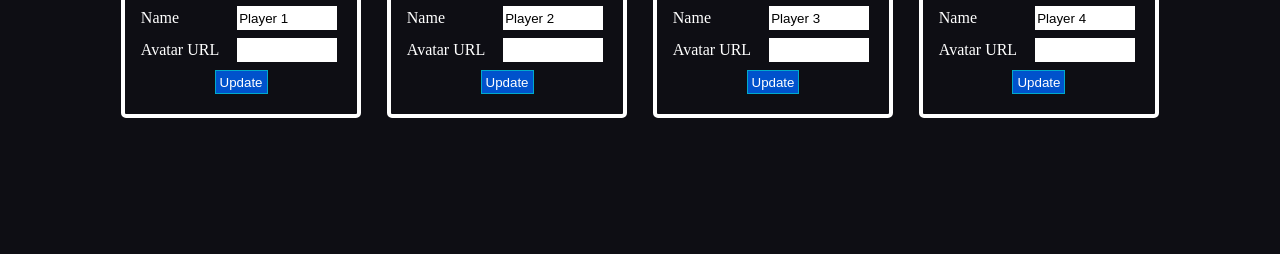
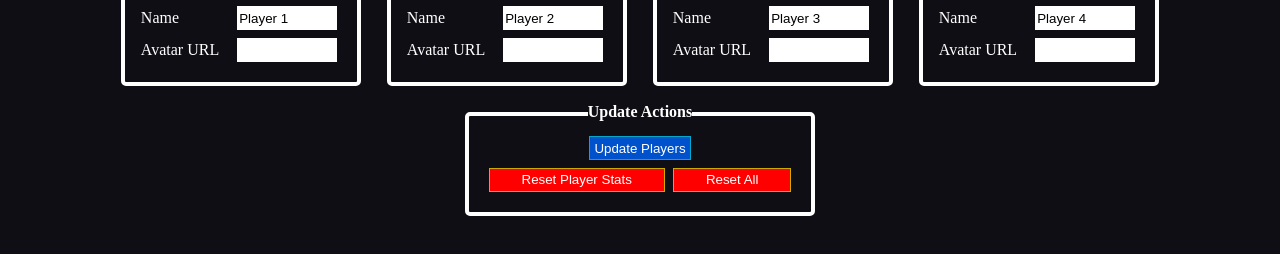
Before and after one commit to kyle-flynn/mario-party-ui, a React (Vite) app in the folder front-end/: page /admin in a window 1280 px wide. Shown: the part 380-634 px from the top of the page. Built offline with nearby package versions, Linux system fonts and the light colour scheme; no server answers; a web font is replaced by a local one.

Commit message:
Last minute finishing touches

```diff
--- a/front-end/src/screens/Admin/AdminPanel.module.less
+++ b/front-end/src/screens/Admin/AdminPanel.module.less
@@ -100,8 +100,13 @@
     button:hover {
       cursor: pointer;
     }
-    button[type=submit] {
+    button[type="submit"] {
       display: block;
+    }
+    button.reset {
+      background-color: red;
+      border: 1px solid #ccaa00;
+      padding: 0 32px;
     }
   }
 }
--- a/front-end/src/screens/Admin/AdminPanel.tsx
+++ b/front-end/src/screens/Admin/AdminPanel.tsx
@@ -1,7 +1,13 @@
 import { ChangeEvent, FC, MouseEvent } from "react";
 import { useRecoilCallback, useRecoilState } from "recoil";
 import { useSocket } from "../../providers/ApiProvier";
-import { chromaKeyAtom, currentGameAtom } from "../../stores/Recoil";
+import {
+  chromaKeyAtom,
+  currentDisplayId,
+  currentGameAtom,
+  DEFAULT_CHROMA_KEY,
+  DEFAULT_GAME,
+} from "../../stores/Recoil";
 import classes from "./AdminPanel.module.less";
 import { PlayerForm } from "./components/PlayerForm";
 
@@ -13,15 +19,43 @@ export const AdminPanel: FC = () => {
   const changeChromaKey = (e: ChangeEvent<HTMLInputElement>) => {
     setChromaKey(e.target.value);
   };
-  const handleUpdate = useRecoilCallback(({ snapshot }) => async () => {
-    const promisedGame = await snapshot.getPromise(currentGameAtom);
-    socket?.emit("update", promisedGame);
-  });
+  const handleUpdate = useRecoilCallback(
+    ({ snapshot, set }) =>
+      async (e: MouseEvent<HTMLButtonElement>) => {
+        e.preventDefault();
+        const promisedGame = await snapshot.getPromise(currentGameAtom);
+        const players = promisedGame.players.map((p) => ({
+          ...p,
+          coins: p.newCoins + p.coins,
+        }));
+        socket?.emit("update", { players });
+        set(currentGameAtom, {
+          players: players.map((p) => ({ ...p, newCoins: 0 })),
+        });
+      }
+  );
+  const handlePlayerReset = useRecoilCallback(
+    ({ set }) =>
+      async (e: MouseEvent<HTMLButtonElement>) => {
+        e.preventDefault();
+        set(currentGameAtom, DEFAULT_GAME);
+        socket?.emit("update", DEFAULT_GAME);
+      }
+  );
+  const handleResetAll = useRecoilCallback(
+    ({ set }) =>
+      async (e: MouseEvent<HTMLButtonElement>) => {
+        e.preventDefault();
+        set(currentGameAtom, DEFAULT_GAME);
+        set(currentDisplayId, 0);
+        set(chromaKeyAtom, DEFAULT_CHROMA_KEY);
+      }
+  );
 
   const sendChromaKey = (e: MouseEvent<HTMLButtonElement>) => {
     e.preventDefault();
     socket?.emit("chroma", chromaKey);
-  }
+  };
   const setToOverview = (e: MouseEvent<HTMLButtonElement>) => {
     e.preventDefault();
     socket?.emit("display", 0);
@@ -40,7 +74,12 @@ export const AdminPanel: FC = () => {
             <h1>Display Settings</h1>
             <div className={classes.formgroup}>
               <label htmlFor="chroma">Chroma Key</label>
-              <input id="chroma" type="text" value={chromaKey} onChange={changeChromaKey} />
+              <input
+                id="chroma"
+                type="text"
+                value={chromaKey}
+                onChange={changeChromaKey}
+              />
             </div>
             <button onClick={sendChromaKey}>Update</button>
           </form>
@@ -53,10 +92,24 @@ export const AdminPanel: FC = () => {
           </form>
         </div>
         <div className={classes.adminForms}>
-          <PlayerForm onUpdate={handleUpdate} playerId={1} />
-          <PlayerForm onUpdate={handleUpdate} playerId={2} />
-          <PlayerForm onUpdate={handleUpdate} playerId={3} />
-          <PlayerForm onUpdate={handleUpdate} playerId={4} />
+          <PlayerForm playerId={1} />
+          <PlayerForm playerId={2} />
+          <PlayerForm playerId={3} />
+          <PlayerForm playerId={4} />
+        </div>
+        <div className={classes.adminForms}>
+          <form>
+            <h1>Update Actions</h1>
+            <button onClick={handleUpdate}>Update Players</button>
+            <div>
+              <button onClick={handlePlayerReset} className={classes.reset}>
+                Reset Player Stats
+              </button>
+              <button onClick={handleResetAll} className={classes.reset}>
+                Reset All
+              </button>
+            </div>
+          </form>
         </div>
       </div>
     </div>
--- a/front-end/src/screens/Admin/components/PlayerForm.tsx
+++ b/front-end/src/screens/Admin/components/PlayerForm.tsx
@@ -1,24 +1,23 @@
-import { ChangeEvent, FC, MouseEvent } from 'react';
-import { useRecoilState } from 'recoil';
-import { playerSelectorFam } from '../../../stores/Recoil';
-import classes from '../AdminPanel.module.less';
+import { ChangeEvent, FC, MouseEvent } from "react";
+import { useRecoilState } from "recoil";
+import { playerSelectorFam } from "../../../stores/Recoil";
+import classes from "../AdminPanel.module.less";
 
-import STARS_ICON from '../../../assets/star-icon.png';
-import COIN_ICON from '../../../assets/coin-icon.png';
+import STARS_ICON from "../../../assets/star-icon.png";
+import COIN_ICON from "../../../assets/coin-icon.png";
 
 interface Props {
   playerId: number;
-  onUpdate: () => void;
 }
 
-export const PlayerForm: FC<Props> = ({ playerId, onUpdate }) => {
+export const PlayerForm: FC<Props> = ({ playerId }) => {
   const [player, setPlayer] = useRecoilState(playerSelectorFam(playerId));
 
   if (!player) return null;
 
   const handleChange = (e: ChangeEvent<HTMLInputElement>) => {
     const { value, name, type } = e.target;
-    const typedValue = type === 'number' ? parseInt(value) : value;
+    const typedValue = type === "number" ? parseInt(value) : value;
     setPlayer({ ...player, [name]: typedValue });
   };
   const handleCoinChange = (e: ChangeEvent<HTMLInputElement>) => {
@@ -27,11 +26,6 @@ export const PlayerForm: FC<Props> = ({ playerId, onUpdate }) => {
     const newPlayer = { ...player, newCoins };
     setPlayer({ ...newPlayer });
   };
-  const handleUpdate = (e: MouseEvent<HTMLButtonElement>) => {
-    e.preventDefault();
-    setPlayer({ ...player, coins: player.coins + player.newCoins });
-    onUpdate();
-  };
   return (
     <form>
       <h1>Player {player.id} Stats</h1>
@@ -39,26 +33,62 @@ export const PlayerForm: FC<Props> = ({ playerId, onUpdate }) => {
         <img src={player.avatarUrl} />
       </div>
       <div className={classes.formgroup}>
-        <label htmlFor="stars"><img src={STARS_ICON} /><span>Stars</span></label>
-        <input name="stars" id="stars" type="number" value={player.stars} onChange={handleChange} />
+        <label htmlFor="stars">
+          <img src={STARS_ICON} />
+          <span>Stars</span>
+        </label>
+        <input
+          name="stars"
+          id="stars"
+          type="number"
+          value={player.stars}
+          onChange={handleChange}
+        />
       </div>
       <div className={classes.formgroup}>
-        <label htmlFor="coins"><img src={COIN_ICON} /><span>Coins</span></label>
-        <input name="coins" id="coins" type="number" value={player.coins} onChange={handleChange} />
+        <label htmlFor="coins">
+          <img src={COIN_ICON} />
+          <span>Coins</span>
+        </label>
+        <input
+          name="coins"
+          id="coins"
+          type="number"
+          value={player.coins}
+          onChange={handleChange}
+        />
       </div>
       <div className={classes.formgroup}>
-        <label htmlFor="newCoins"><span>Coins To Add</span></label>
-        <input id="newCoins" type="number" value={player.newCoins} onChange={handleCoinChange} />
+        <label htmlFor="newCoins">
+          <span>Coins To Add</span>
+        </label>
+        <input
+          id="newCoins"
+          type="number"
+          value={player.newCoins}
+          onChange={handleCoinChange}
+        />
       </div>
       <div className={classes.formgroup}>
         <label htmlFor="name">Name</label>
-        <input name="name" id="name" type="text" value={player.name} onChange={handleChange} />
+        <input
+          name="name"
+          id="name"
+          type="text"
+          value={player.name}
+          onChange={handleChange}
+        />
       </div>
       <div className={classes.formgroup}>
         <label htmlFor="avatarUrl">Avatar URL</label>
-        <input name="avatarUrl" id="avatarUrl" type="text" value={player.avatarUrl} onChange={handleChange} />
+        <input
+          name="avatarUrl"
+          id="avatarUrl"
+          type="text"
+          value={player.avatarUrl}
+          onChange={handleChange}
+        />
       </div>
-      <button type="submit" onClick={handleUpdate}>Update</button>
     </form>
-  )
+  );
 };
--- a/front-end/src/stores/Recoil.ts
+++ b/front-end/src/stores/Recoil.ts
@@ -1,9 +1,9 @@
 import { atom, DefaultValue, selector, selectorFamily } from "recoil";
 import { Game, Player } from "../AppTypes";
 
-const DEFAULT_CHROMA_KEY = "#e4e4e4";
+export const DEFAULT_CHROMA_KEY = "#e4e4e4";
 const DEFUALT_DISPLAY_ID = 0;
-const DEFAULT_GAME: Game = {
+export const DEFAULT_GAME: Game = {
   players: [
     {
       coins: 0,
```
Also changed, not shown: 1 other file (tests, documents, lock files or other folders).
